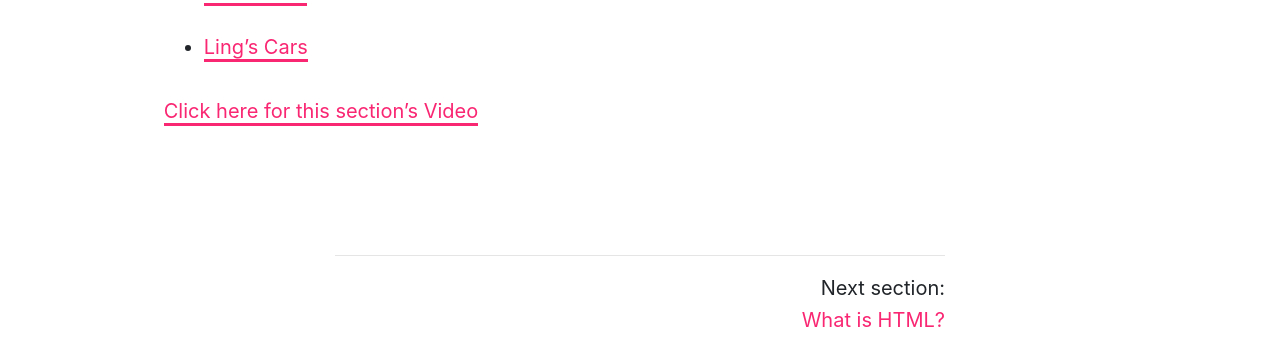
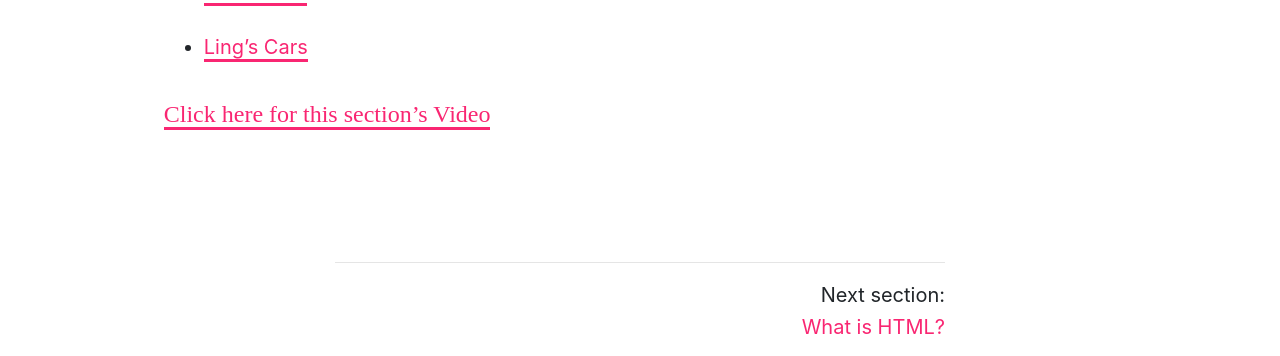
Before and after one commit to Montana-Media-Arts/creative-coding-1-Fall2019, a Jekyll site: the page built from modules/week-6/_posts/2017-01-01-overview.md, in a window 1280 px wide. Shown: the part 1649-2005 px from the top of the page. Built offline with Jekyll 4.4.1, drawn with Linux system fonts in a browser that asks for light colours; nearby versions of some CDN libraries.

Commit message:
Update 2017-01-01-overview.md

```diff
--- a/modules/week-6/_posts/2017-01-01-overview.md
+++ b/modules/week-6/_posts/2017-01-01-overview.md
@@ -26,4 +26,4 @@ One of the things I like are examples of good and bad websites.  Let's look at s
 * <a href="https://www.lingscars.com/" target="_new">Ling's Cars</a>
 
 
-<a href="https://umontana.zoom.us/recording/share/nFU1FG5MxqLvR1mm5sCWayPvAXBM6jgsthNMpTyaKqSwIumekTziMw" target="_new">Click here for this section's Video</a>
+<a href="https://umontana.zoom.us/recording/share/nFU1FG5MxqLvR1mm5sCWayPvAXBM6jgsthNMpTyaKqSwIumekTziMw" target="_new" style="font-family:Ariel; font-size:24px;">Click here for this section's Video</a>
```
